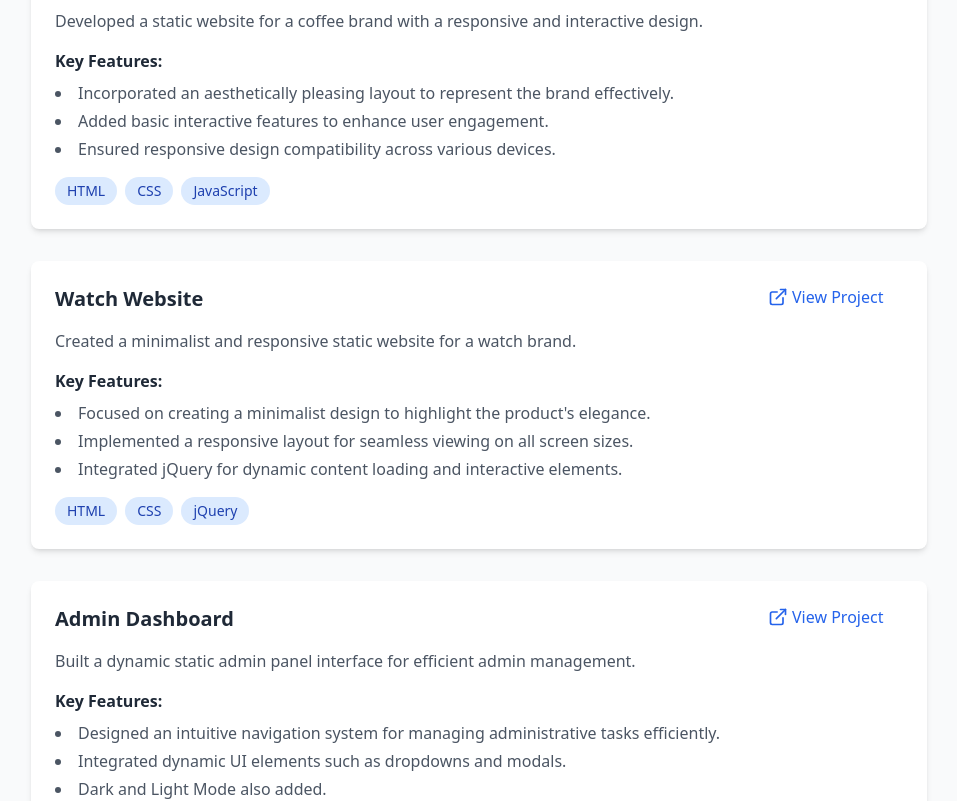
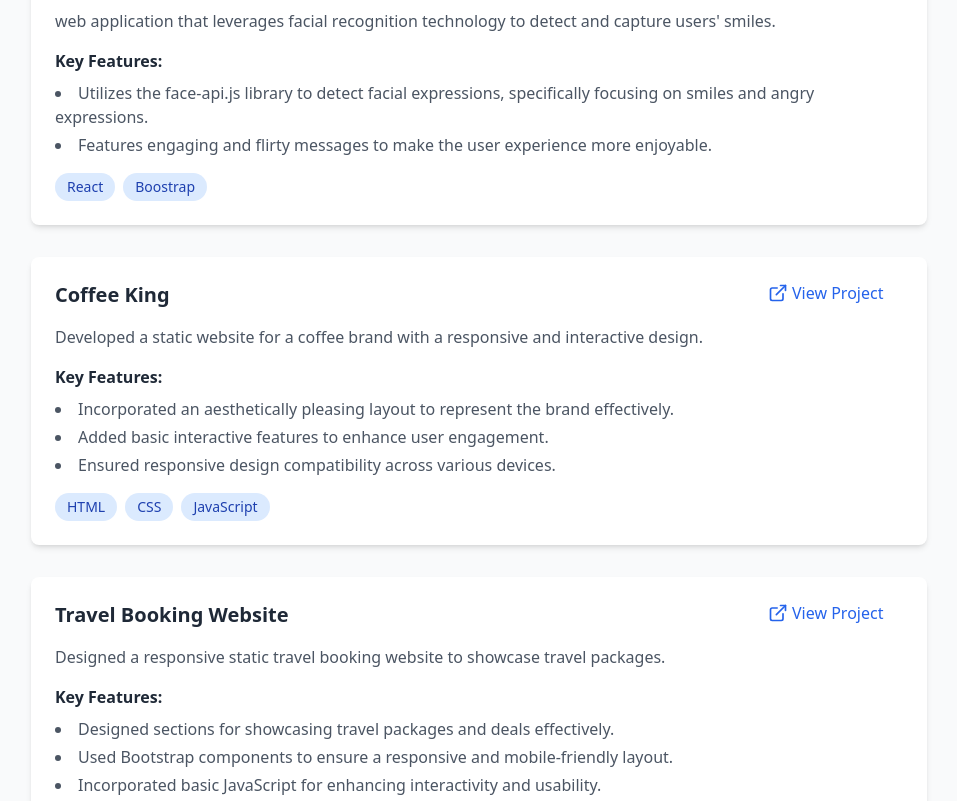
Before and after one commit to kushang2410/Portfolio, a React (Vite) app: page / in a window 1280 px wide. Shown: the part 3580-4381 px from the top of the page, without its empty margins (161-1118 px from the left). Built offline with nearby package versions, Linux system fonts and the light colour scheme.

Commit message:
Portfolio

```diff
--- a/src/components/Projects.jsx
+++ b/src/components/Projects.jsx
@@ -39,6 +39,16 @@ const Projects = () => {
       ]
     },
     {
+      title: "Smile Detector",
+      description: "web application that leverages facial recognition technology to detect and capture users' smiles.",
+      technologies: ["React", "Boostrap"],
+      link: "https://smile-detector-e66x.vercel.app/",
+      features: [
+        "Utilizes the face-api.js library to detect facial expressions, specifically focusing on smiles and angry expressions.",
+        "Features engaging and flirty messages to make the user experience more enjoyable."
+      ]
+    },
+    {
       title: "Coffee King",
       description: "Developed a static website for a coffee brand with a responsive and interactive design.",
       technologies: ["HTML", "CSS", "JavaScript"],
@@ -47,28 +57,6 @@ const Projects = () => {
         "Incorporated an aesthetically pleasing layout to represent the brand effectively.",
         "Added basic interactive features to enhance user engagement.",
         "Ensured responsive design compatibility across various devices."
-      ]
-    },
-    {
-      title: "Watch Website",
-      description: "Created a minimalist and responsive static website for a watch brand.",
-      technologies: ["HTML", "CSS", "jQuery"],
-      link: "https://kushang2410.github.io/Watch/",
-      features: [
-        "Focused on creating a minimalist design to highlight the product's elegance.",
-        "Implemented a responsive layout for seamless viewing on all screen sizes.",
-        "Integrated jQuery for dynamic content loading and interactive elements."
-      ]
-    },
-    {
-      title: "Admin Dashboard",
-      description: "Built a dynamic static admin panel interface for efficient admin management.",
-      technologies: ["HTML", "CSS", "jQuery"],
-      link: "https://kushang2410.github.io/Admin-Panel-CSS3/",
-      features: [
-        "Designed an intuitive navigation system for managing administrative tasks efficiently.",
-        "Integrated dynamic UI elements such as dropdowns and modals.",
-        "Dark and Light Mode also added."
       ]
     },
     {
```
